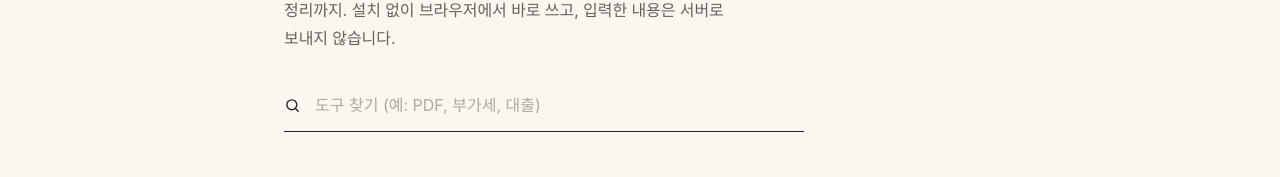
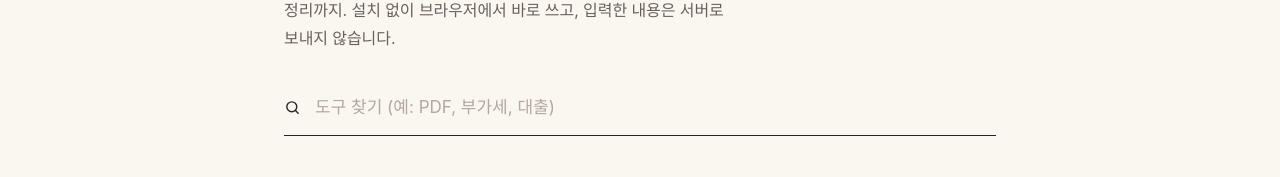
Before and after one commit to ilsangtool/tools, a plain HTML site: page index.html in a window 1280 px wide. Shown: the part 309-486 px from the top of the page. Drawn offline with Linux system fonts and the light colour scheme; a web font is replaced by a local one.

Commit message:
첫 화면 검색창을 목록 폭에 맞춰 넓힘 (PC·데스크톱 모드)
Co-Authored-By: Claude Opus 5.5 <noreply@anthropic.com>
Claude-Session: https://claude.ai/code/session_01H6PsJHTgQMf7Br4kcxWtCm

```diff
--- a/index.html
+++ b/index.html
@@ -41,8 +41,8 @@
   .eyebrow{font-size:12px;letter-spacing:.16em;color:var(--accent);font-weight:700;margin:0 0 16px}
   h1{font-family:var(--serif);font-size:40px;line-height:1.36;margin:0 0 16px;letter-spacing:-.025em;font-weight:500}
   .lead{color:var(--sub);margin:0 0 28px;font-size:16px;line-height:1.75;max-width:30em}
-  .search{position:relative;display:flex;align-items:center;gap:12px;max-width:520px;height:52px;border-bottom:1.5px solid var(--ink)}
-  .search input{flex:1;height:100%;border:0;background:transparent;font:inherit;font-size:16px;color:var(--ink);outline:none;-webkit-appearance:none;appearance:none}
+  .search{position:relative;display:flex;align-items:center;gap:12px;max-width:none;height:56px;border-bottom:1.5px solid var(--ink)}
+  .search input{flex:1;height:100%;border:0;background:transparent;font:inherit;font-size:17px;color:var(--ink);outline:none;-webkit-appearance:none;appearance:none}
   .search:focus-within{border-bottom-color:var(--accent)}
   .search input::placeholder{color:#b3a79f}
   main{padding:8px 0 80px}
```
